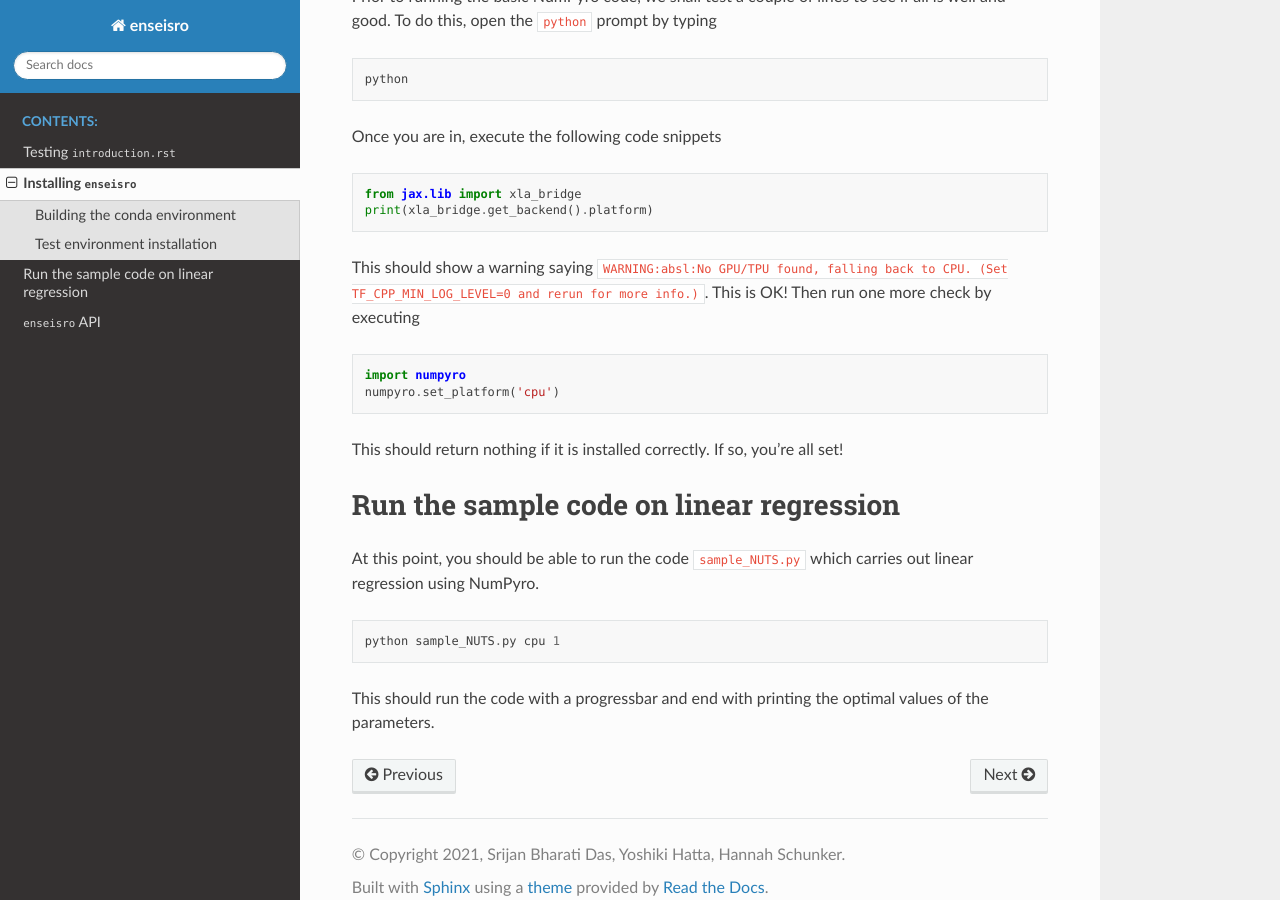
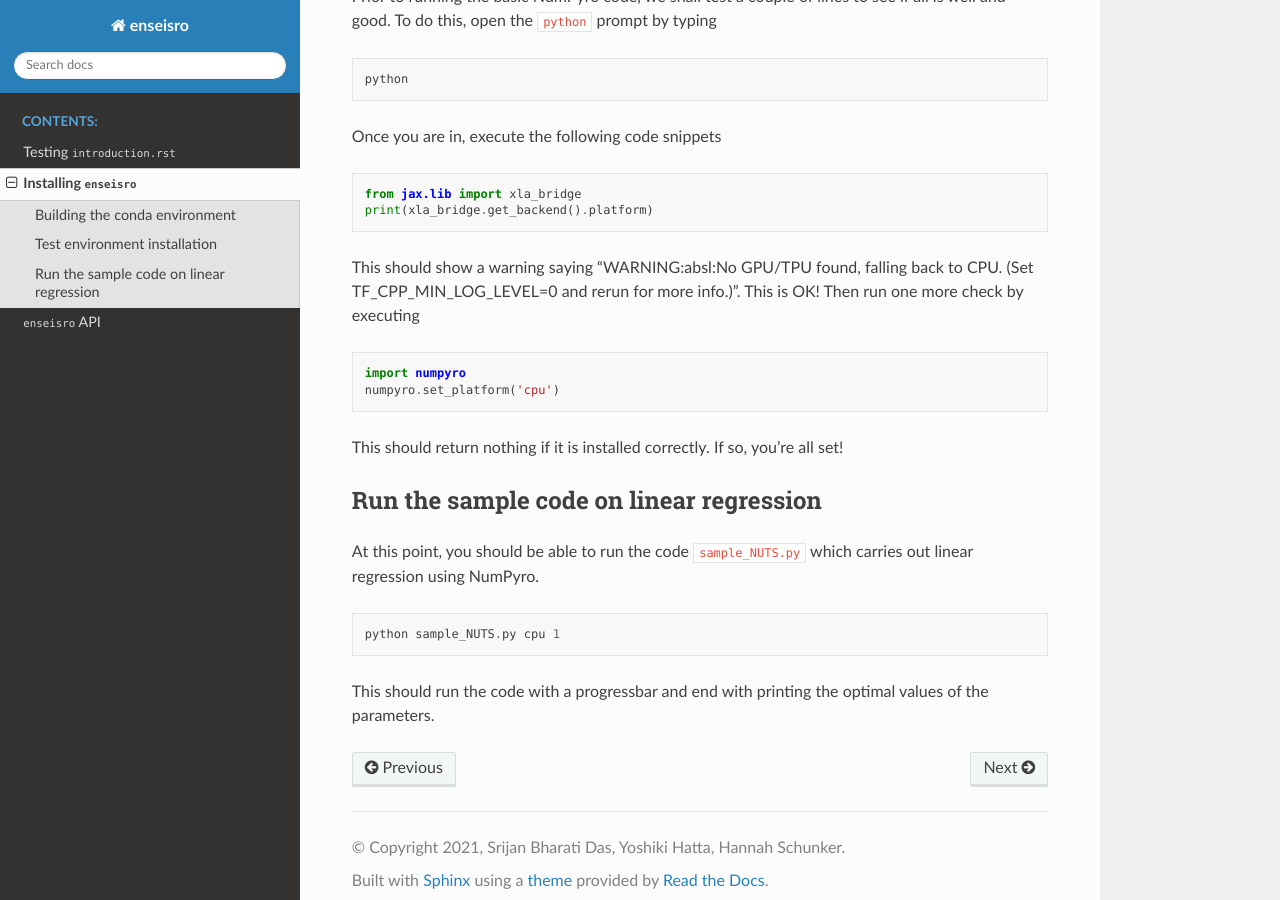
Before and after one commit to srijaniiserprinceton/enseisro, a Sphinx documentation site: the page built from docs/source/chapters/installation.rst, in a window 1280 px wide and 900 px high, scrolled down 622 px. Built offline with Sphinx 7.4.7 and the Read the Docs theme 2.0.0, drawn with Linux system fonts in a browser that asks for light colours.

```diff
--- a/docs/source/chapters/installation.rst
+++ b/docs/source/chapters/installation.rst
@@ -27,7 +27,7 @@ Once you are in, execute the following code snippets
    from jax.lib import xla_bridge
    print(xla_bridge.get_backend().platform)
 
-This should show a warning saying ``WARNING:absl:No GPU/TPU found, falling back to CPU. (Set TF_CPP_MIN_LOG_LEVEL=0 and rerun for more info.)``. This is OK!
+This should show a warning saying "WARNING:absl:No GPU/TPU found, falling back to CPU. (Set TF_CPP_MIN_LOG_LEVEL=0 and rerun for more info.)". This is OK!
 Then run one more check by executing
 ::
    import numpyro
@@ -36,7 +36,7 @@ Then run one more check by executing
 This should return nothing if it is installed correctly. If so, you're all set!
 
 Run the sample code on linear regression
-===========================================
+++++++++++++++++++++++++++++++++++++++++
 At this point, you should be able to run the code ``sample_NUTS.py`` which carries out linear regression using NumPyro.
 ::
    python sample_NUTS.py cpu 1
```
